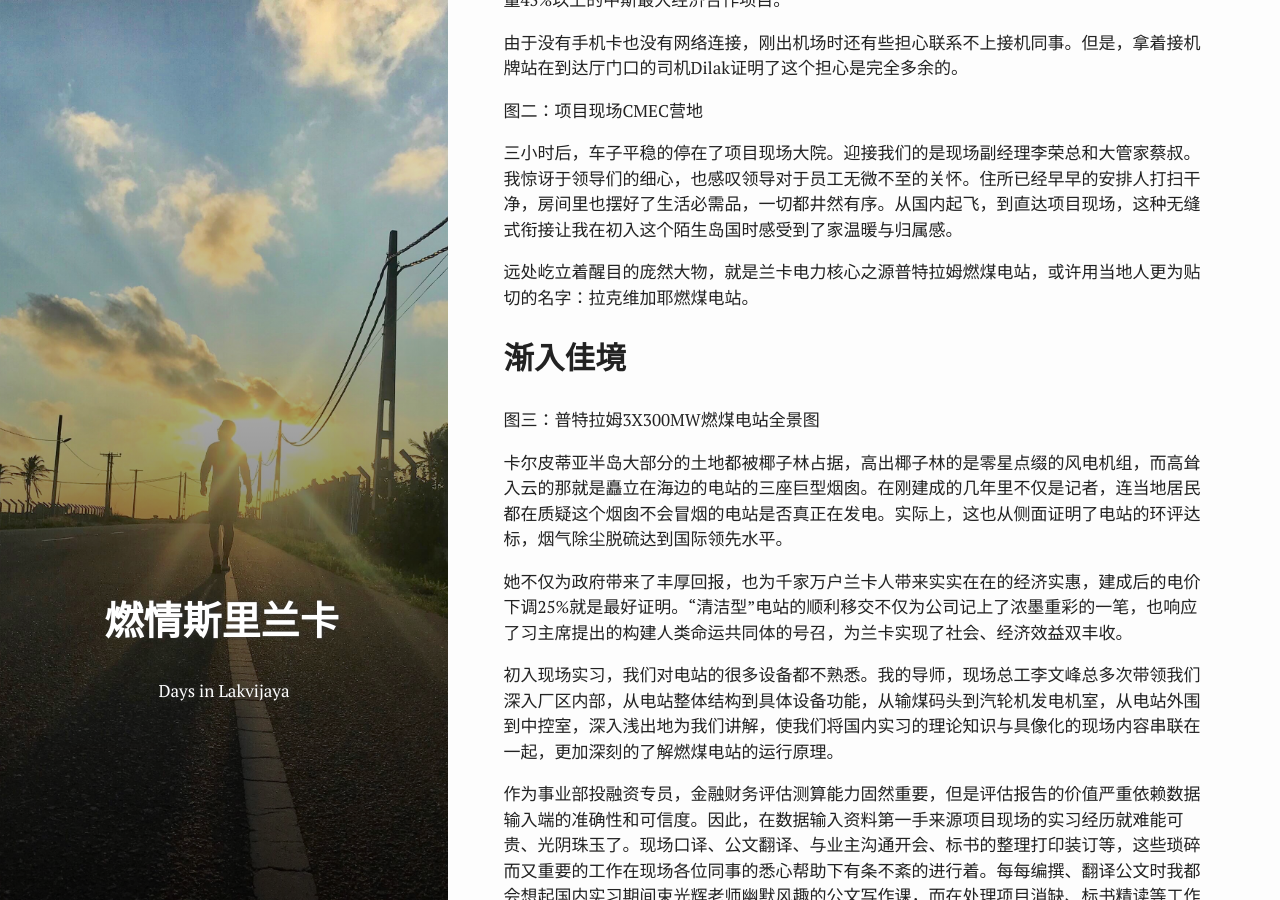
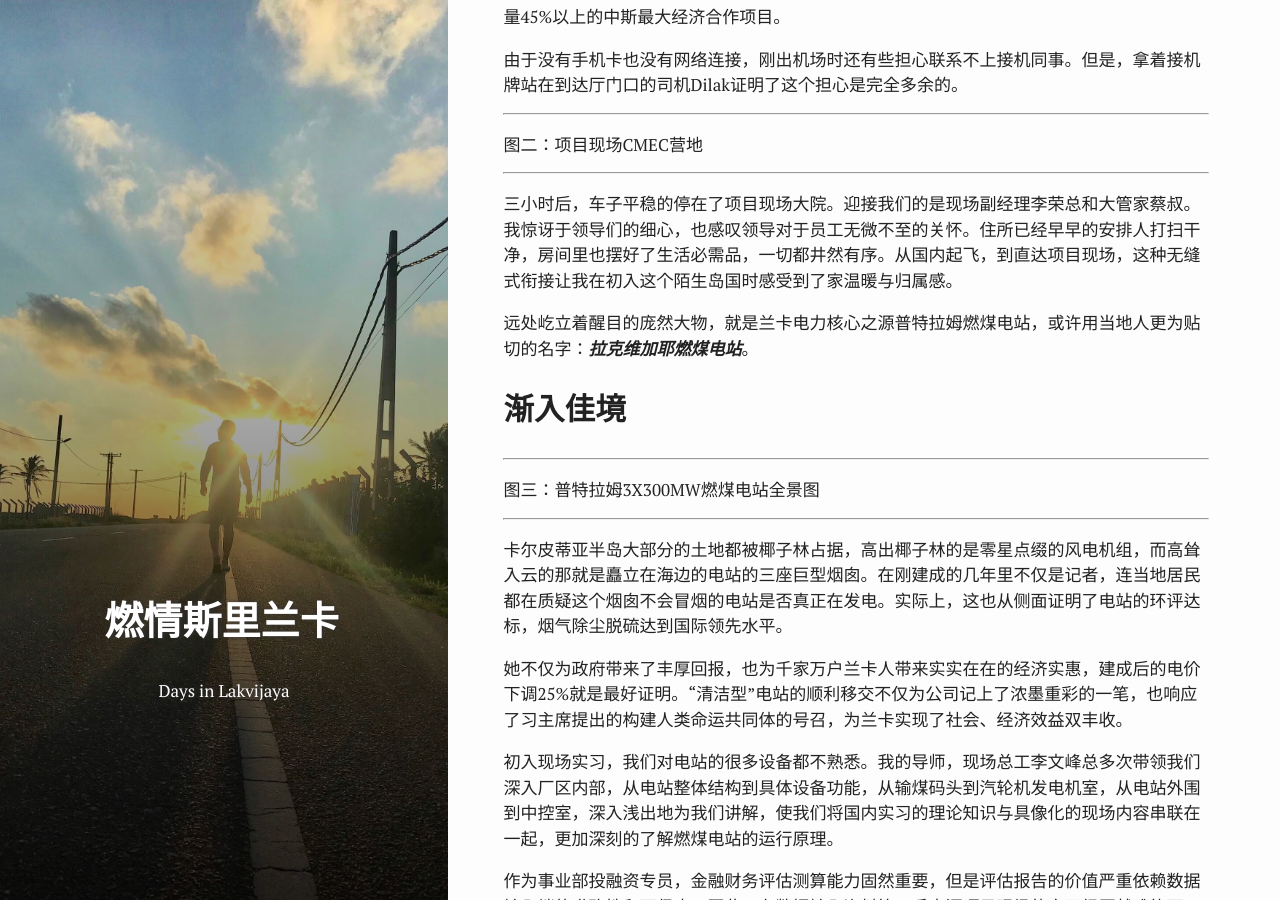
Before and after one commit to ceevon/hello-world, a Jekyll site: the page built from _posts/2017-11-21-Interns Report.md, in a window 1280 px wide and 900 px high, scrolled down 1110 px. Built offline with Jekyll 4.4.1, drawn with Linux system fonts in a browser that asks for light colours; some of the changed lines change nothing that is shown.

Commit message:
minor changes

```diff
--- a/_posts/2017-11-21-Interns Report.md
+++ b/_posts/2017-11-21-Interns Report.md
@@ -23,23 +23,34 @@
 
 当日本地时间早晨5:50飞机准时降落，走出机舱的那一刻感受到的是兰卡的日出和来自印度洋暖湿的热带季风。炎热高温迫使我脱掉了冬装外套，迎面袭来的新鲜空气让长途飞行的疲惫一扫而光。海关工作人员在得知我们的目的地是位于兰卡西北省卡尔皮蒂亚半岛的普特拉姆燃煤电站后对我们的到来表示热烈欢迎。顿时自豪感当即油然而生，我也再一次为自己作为中设人、作为祖国一员感到骄傲。
 
-![railroad]({{ site.images | relative_url }}/owls.jpg)
+---
+
+[![railroad]({{ site.images | relative_url }}/owls.jpg)]({{ site.images | relative_url }}/owls.jpg)
+
 图一：百元面额斯里兰卡卢比
 
 出机场前，在机场银行柜台换了一些斯里兰卡卢比。一百元面额纸币上呈现的是普特拉姆燃煤电站的全景图，2011年兰卡政府以此来纪念这个兰卡全国装机容量最大，发电量占全国电网电量45%以上的中斯最大经济合作项目。
 
 由于没有手机卡也没有网络连接，刚出机场时还有些担心联系不上接机同事。但是，拿着接机牌站在到达厅门口的司机Dilak证明了这个担心是完全多余的。
 
+---
+
 图二：项目现场CMEC营地
+
+---
+
 
 三小时后，车子平稳的停在了项目现场大院。迎接我们的是现场副经理李荣总和大管家蔡叔。我惊讶于领导们的细心，也感叹领导对于员工无微不至的关怀。住所已经早早的安排人打扫干净，房间里也摆好了生活必需品，一切都井然有序。从国内起飞，到直达项目现场，这种无缝式衔接让我在初入这个陌生岛国时感受到了家温暖与归属感。
 
-远处屹立着醒目的庞然大物，就是兰卡电力核心之源普特拉姆燃煤电站，或许用当地人更为贴切的名字：拉克维加耶燃煤电站。
+远处屹立着醒目的庞然大物，就是兰卡电力核心之源普特拉姆燃煤电站，或许用当地人更为贴切的名字：***拉克维加耶燃煤电站***。
 
 
 
 ## 渐入佳境
+---
 图三：普特拉姆3X300MW燃煤电站全景图
+
+---
 
 卡尔皮蒂亚半岛大部分的土地都被椰子林占据，高出椰子林的是零星点缀的风电机组，而高耸入云的那就是矗立在海边的电站的三座巨型烟囱。在刚建成的几年里不仅是记者，连当地居民都在质疑这个烟囱不会冒烟的电站是否真正在发电。实际上，这也从侧面证明了电站的环评达标，烟气除尘脱硫达到国际领先水平。
 
@@ -50,10 +61,11 @@
 
 作为事业部投融资专员，金融财务评估测算能力固然重要，但是评估报告的价值严重依赖数据输入端的准确性和可信度。因此，在数据输入资料第一手来源项目现场的实习经历就难能可贵、光阴珠玉了。现场口译、公文翻译、与业主沟通开会、标书的整理打印装订等，这些琐碎而又重要的工作在现场各位同事的悉心帮助下有条不紊的进行着。每每编撰、翻译公文时我都会想起国内实习期间束光辉老师幽默风趣的公文写作课，而在处理项目消缺、标书精读等工作的时候，陈勇强老师在课上监督我们默写FIDIC条款的情形又浮现眼前。
 
+---
+
 图四：黄昏（电站主体和输煤栈桥）
 
-
-
+---
 
 在电站的实习工作并没有想象中的那么轻松，尤其是在新项目投标准备时工作更为繁忙。但是，不仅仅是年轻的员工，驻守电站多年前辈们认真负责、一丝不苟的工作态度也引领者我们新员工奋勇向前。暴雨冲掉了他们的汗水，烈日烘干了他们的衣衫，退休返聘的他们高烧不下战线，身体抱恙的他深夜依旧在现场巡检，监督保障项目施工的安全。与他们相比，我们没有理由抱怨。
 
```
